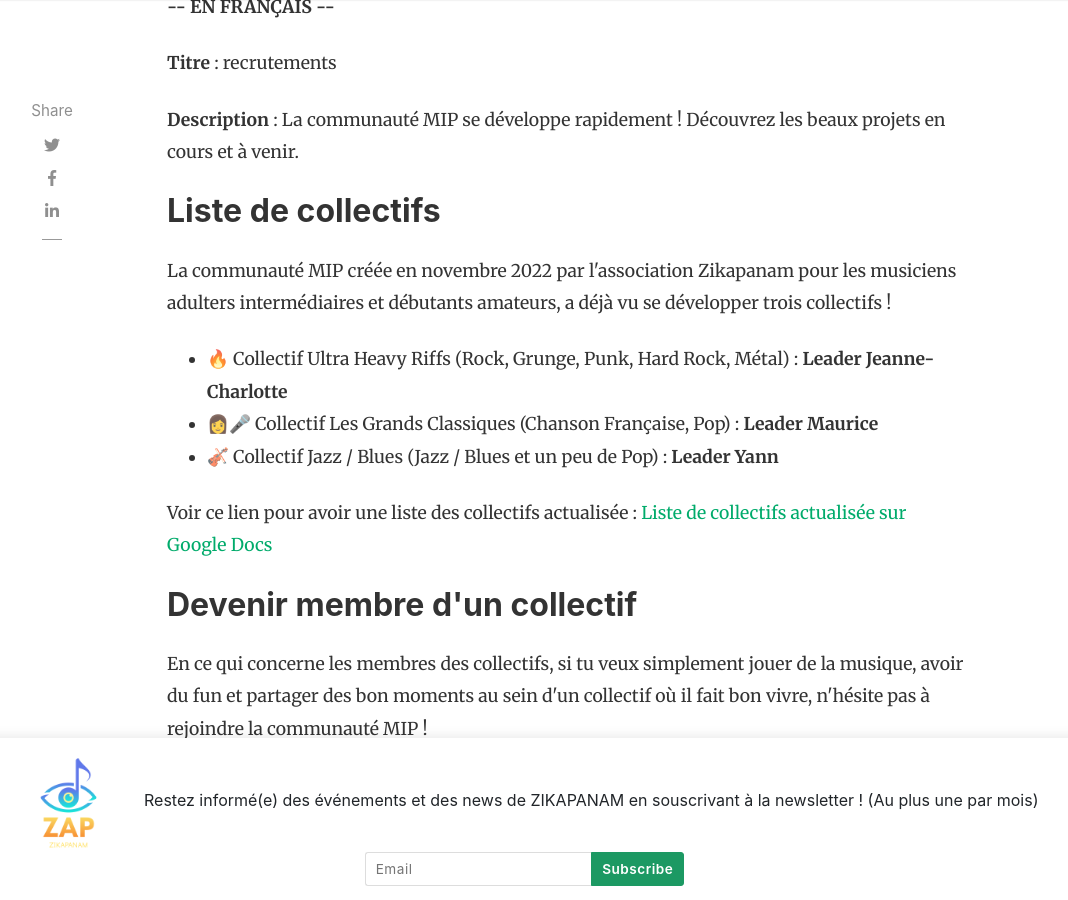
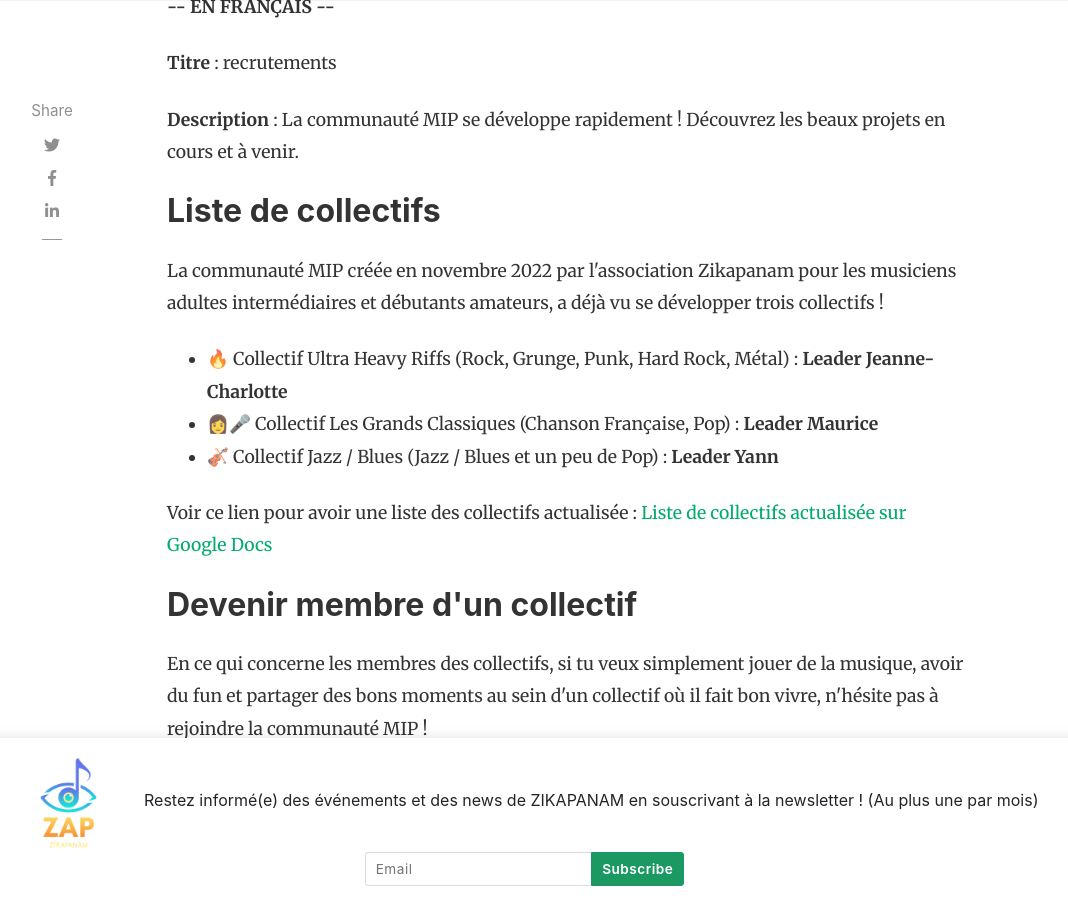
Before and after one commit to zikapanam/blog-zikapanam, a Jekyll site: the page built from _posts/2023-01-20-[fr|en]-mip-recrutements.html, in a window 1280 px wide and 900 px high, scrolled down 1013 px. Shown: the whole window, without its empty margins (118-1186 px from the left). Built offline with Jekyll 4.4.1, drawn with Linux system fonts in a browser that asks for light colours; nearby versions of some CDN libraries.

Commit message:
maj article

```diff
--- a/_posts/2023-01-20-[fr|en]-mip-recrutements.html
+++ b/_posts/2023-01-20-[fr|en]-mip-recrutements.html
@@ -17,7 +17,7 @@ comments: true
 
 <h2>Liste de collectifs</h2>
 
-<p>La communauté MIP créée en novembre 2022 par l'association Zikapanam pour les musiciens adulters intermédiaires et débutants amateurs, a déjà vu se développer trois collectifs !</p>
+<p>La communauté MIP créée en novembre 2022 par l'association Zikapanam pour les musiciens adultes intermédiaires et débutants amateurs, a déjà vu se développer trois collectifs !</p>
 <ul>
 <li>🔥 Collectif Ultra Heavy Riffs (Rock, Grunge, Punk, Hard Rock, Métal) : <strong>Leader Jeanne-Charlotte</strong></li>
 <li>👩🎤 Collectif Les Grands Classiques (Chanson Française, Pop) : <strong>Leader Maurice</strong></li>
@@ -29,7 +29,7 @@ comments: true
 </p>
 
 <h2>Devenir membre d'un collectif</h2>
-<p>En ce qui concerne les membres des collectifs, si tu veux simplement jouer de la musique, avoir du fun et partager des bon moments au sein d'un collectif où il fait bon vivre, n'hésite pas à rejoindre la communauté MIP !</p>
+<p>En ce qui concerne les membres des collectifs, si tu veux simplement jouer de la musique, avoir du fun et partager des bons moments au sein d'un collectif où il fait bon vivre, n'hésite pas à rejoindre la communauté MIP !</p>
 <p>Le recrutement de bassistes et de batteurs est toujours ce qui prend le plus de temps alors si tu es motivé.e, tu seras accueilli.e les bras ouverts ! Surtout, n'hésite pas à te manifester.</p>
 <p>Tout se passe sur Discord ! Clique sur ce lien pour rejoindre le Discord : <a href="https://discord.gg/PgJcKCpyqU">Discord MIP</a> sinon tu peux consulter la présentation de MIP par là <a href="https://linktr.ee/musiciens.interdebs.parisiens">Linktr.ee</a></p>
 
```
